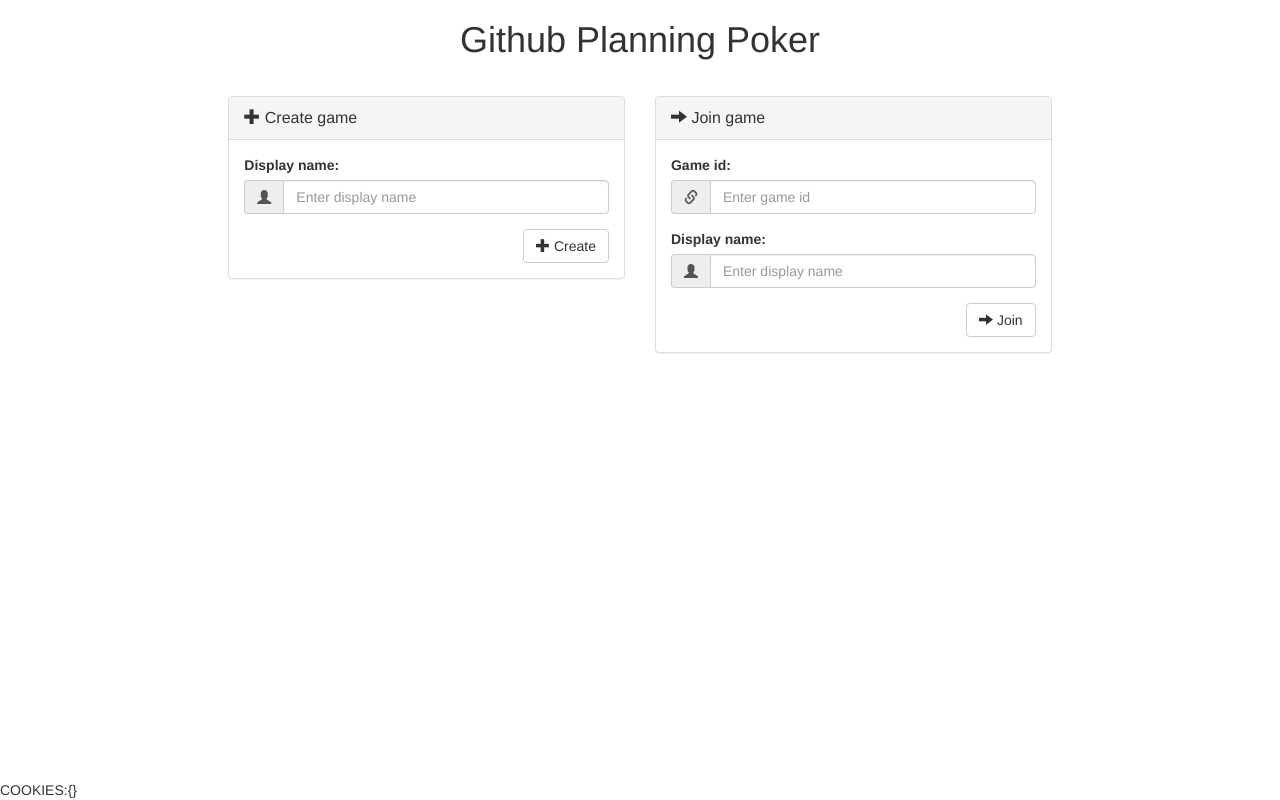
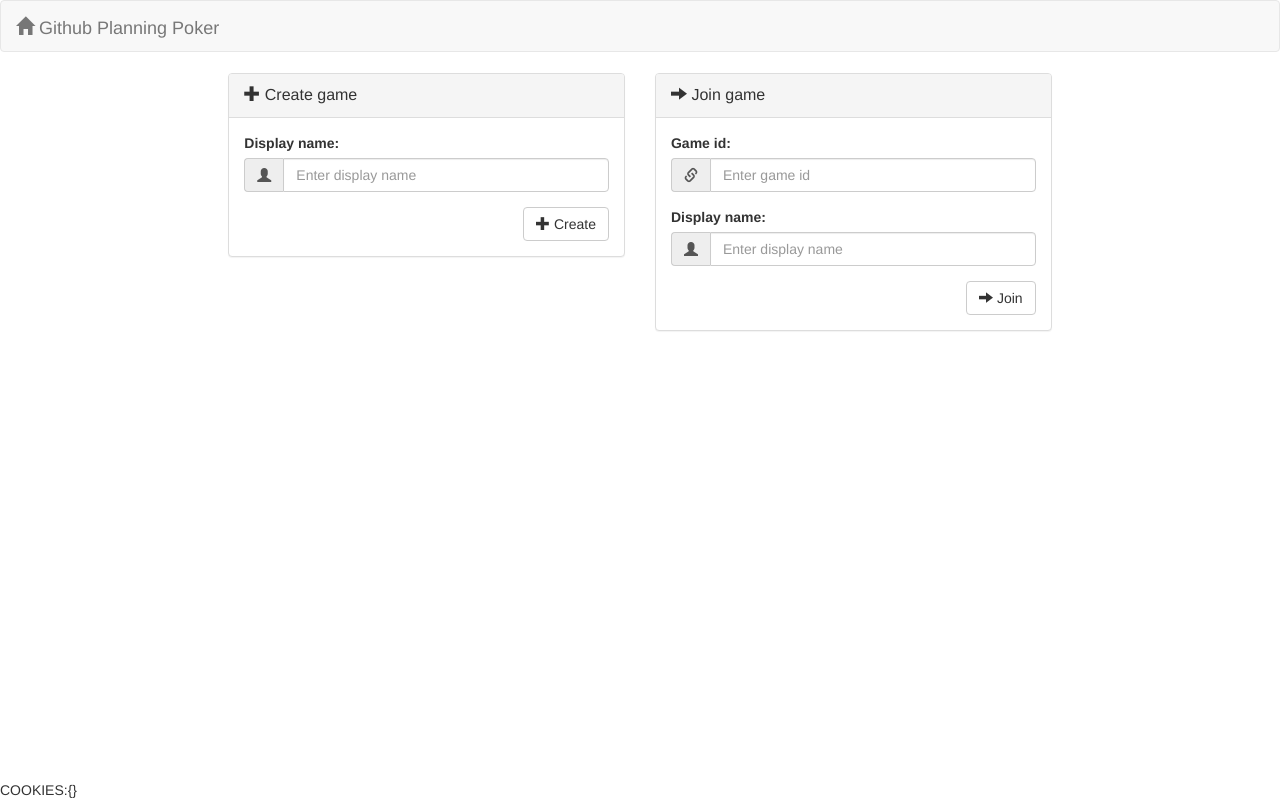
Before and after one commit to GithubPlanningPoker/WebClient, a plain HTML site: page default.html in a window 1280 px wide. Drawn offline with Linux system fonts and the light colour scheme.

Commit message:
Added navbar instead of page-title

```diff
--- a/default.html
+++ b/default.html
@@ -10,10 +10,17 @@
     <title>Github Planning Poker</title>
   </head>
   <body>
+    <nav class="navbar navbar-default" role="navigation">
+      <div class="container-fluid">
+        <div class="navbar-header">
+          <a class="navbar-brand" href="/">
+            <span class="glyphicon glyphicon-home"></span>
+            Github Planning Poker
+          </a>
+        </div>
+      </div>
+    </nav>
     <div class="container-fluid">
-      <div class="row" style="margin-bottom: 25px;">
-        <div class="header text-center"><h1>Github Planning Poker</h1></div>
-      </div>
       <div class="row">
         <div class="col-sm-2"></div>
         <div id="message" class="col-sm-8"></div>
```
